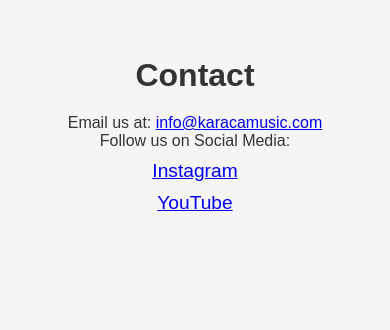
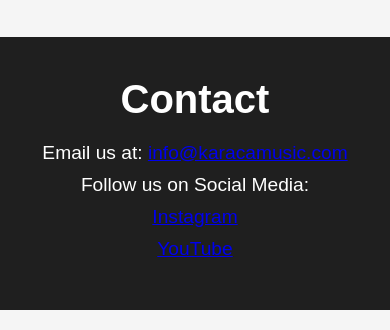
Before and after one commit to karacamusic/Karaca, a plain HTML site: page index.html in a window 390 px wide. Shown: the part 1615-1945 px from the top of the page. Before the commit the page ends 1859 px from the top, so only its background shows below. Drawn offline with Linux system fonts and the light colour scheme.

Commit message:
Update styles.css

```diff
--- a/styles.css
+++ b/styles.css
@@ -158,10 +158,37 @@ footer {
     }
 
     #contact {
-        padding: 20px 5%;
-    }
+    text-align: center;
+    padding: 40px 10%;
+    background-color: #1f1f1f;
+    color: white;
+    margin-bottom: 20px; /* Added margin to separate from the footer */
+}
 
-    #contact h2 {
-        font-size: 2em;
-    }
+#contact h2 {
+    font-size: 2.5em;
+    margin-bottom: 20px;
 }
+
+#contact p {
+    font-size: 1.2em;
+    margin-bottom: 10px;
+}
+
+#contact ul {
+    list-style-type: none;
+    padding: 0;
+}
+
+#contact ul li {
+    font-size: 1.2em;
+    margin: 10px 0;
+}
+
+footer {
+    background-color: #333;
+    color: white;
+    text-align: center;
+    padding: 15px;
+    margin-top: 20px; /* Added margin-top to move footer away from the contact section */
+}
```
